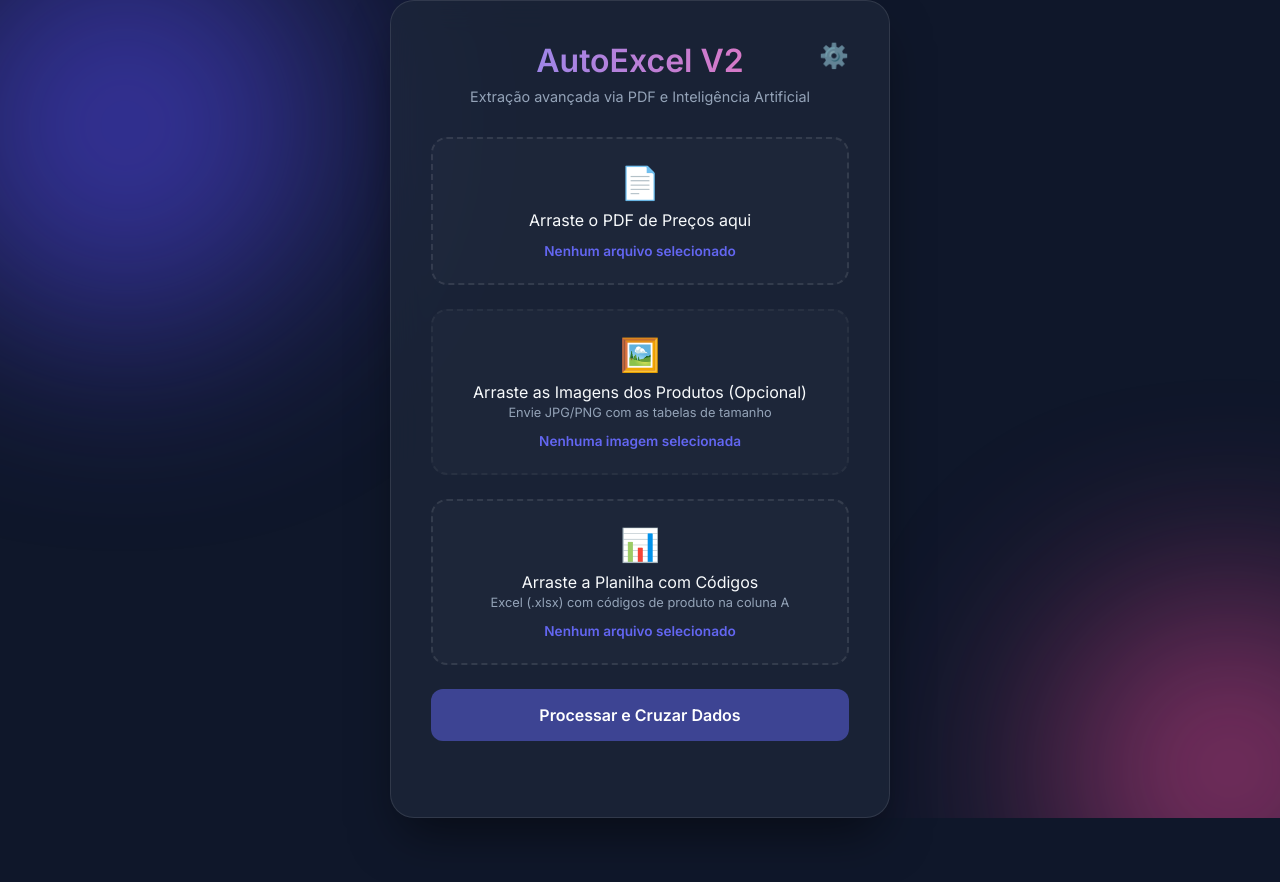
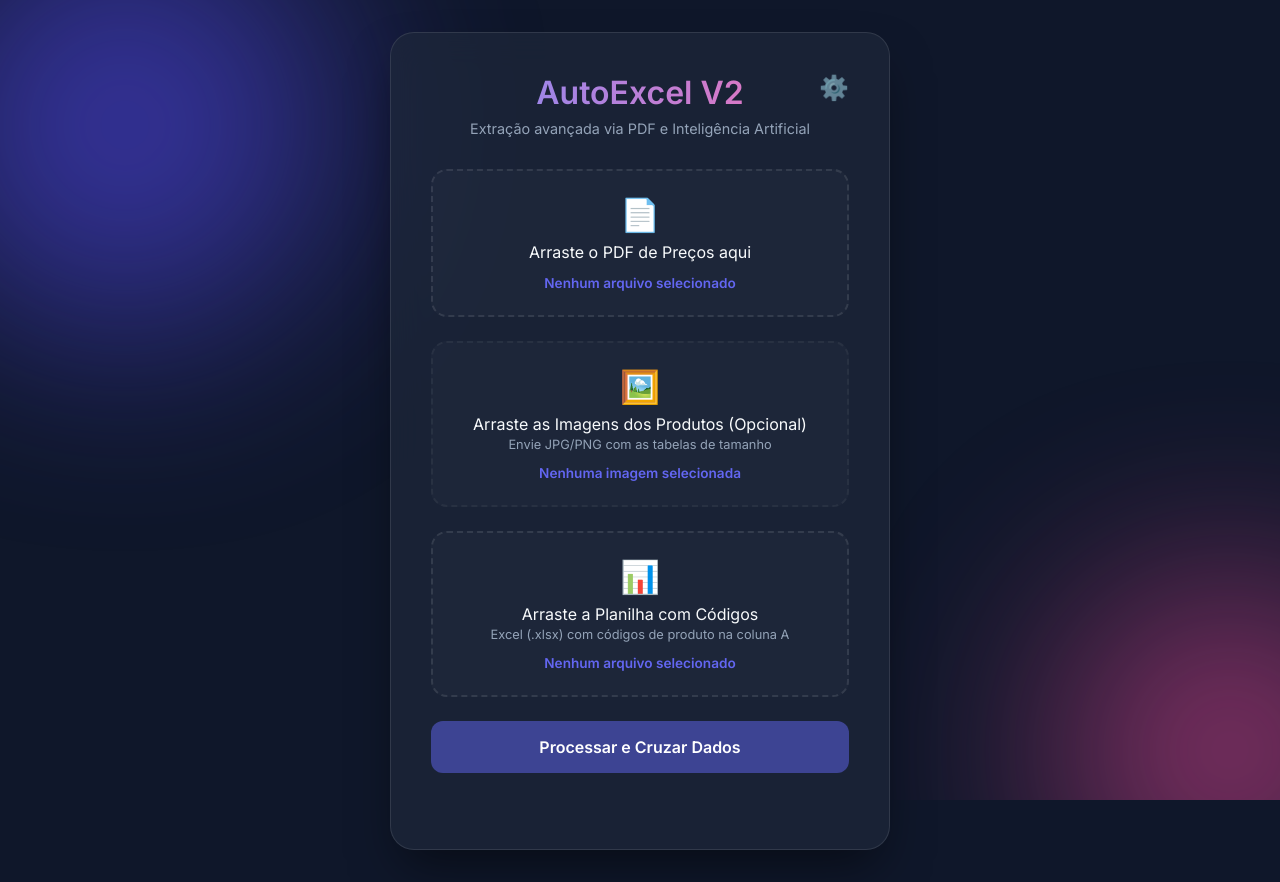
Before and after one commit to Willyanlz/autoexcel, a plain HTML site: page public/index.html in a window 1280 px wide. Before the commit the page ends 818 px from the top, so only its background shows below. Drawn offline with Linux system fonts and the light colour scheme.

Commit message:
style: allow vertical body overflow and fix multi-line error formatting

```diff
--- a/public/style.css
+++ b/public/style.css
@@ -22,16 +22,20 @@
     display: flex;
     align-items: center;
     justify-content: center;
-    overflow: hidden;
+    overflow-y: auto;
+    padding: 2rem 1rem;
     position: relative;
 }
 
 .background-blobs {
-    position: absolute;
+    position: fixed;
+    top: 0;
+    left: 0;
     width: 100%;
     height: 100%;
     z-index: 0;
     overflow: hidden;
+    pointer-events: none;
 }
 
 .blob {
@@ -203,6 +207,9 @@
     font-size: 0.9rem;
     margin-top: 1rem;
     min-height: 20px;
+    white-space: pre-wrap;
+    text-align: left;
+    word-break: break-word;
 }
 
 .table-container {
```
